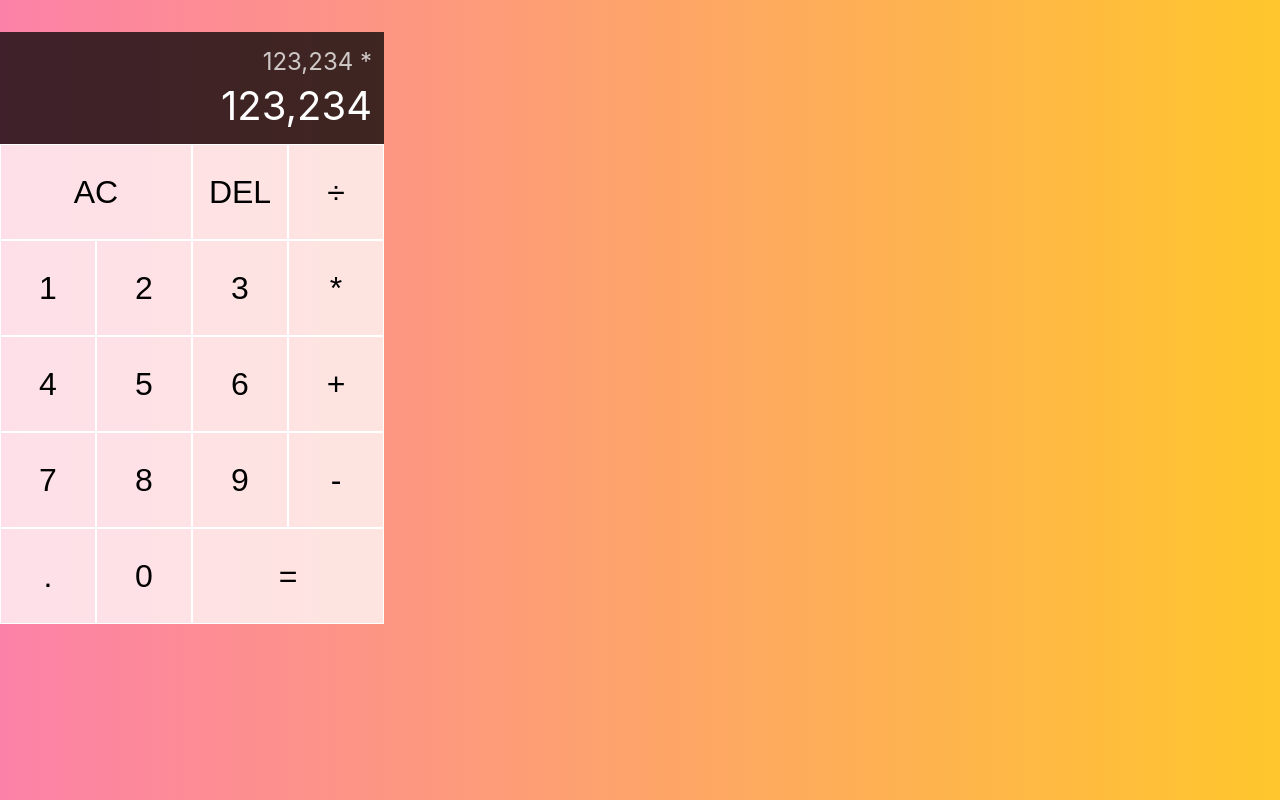
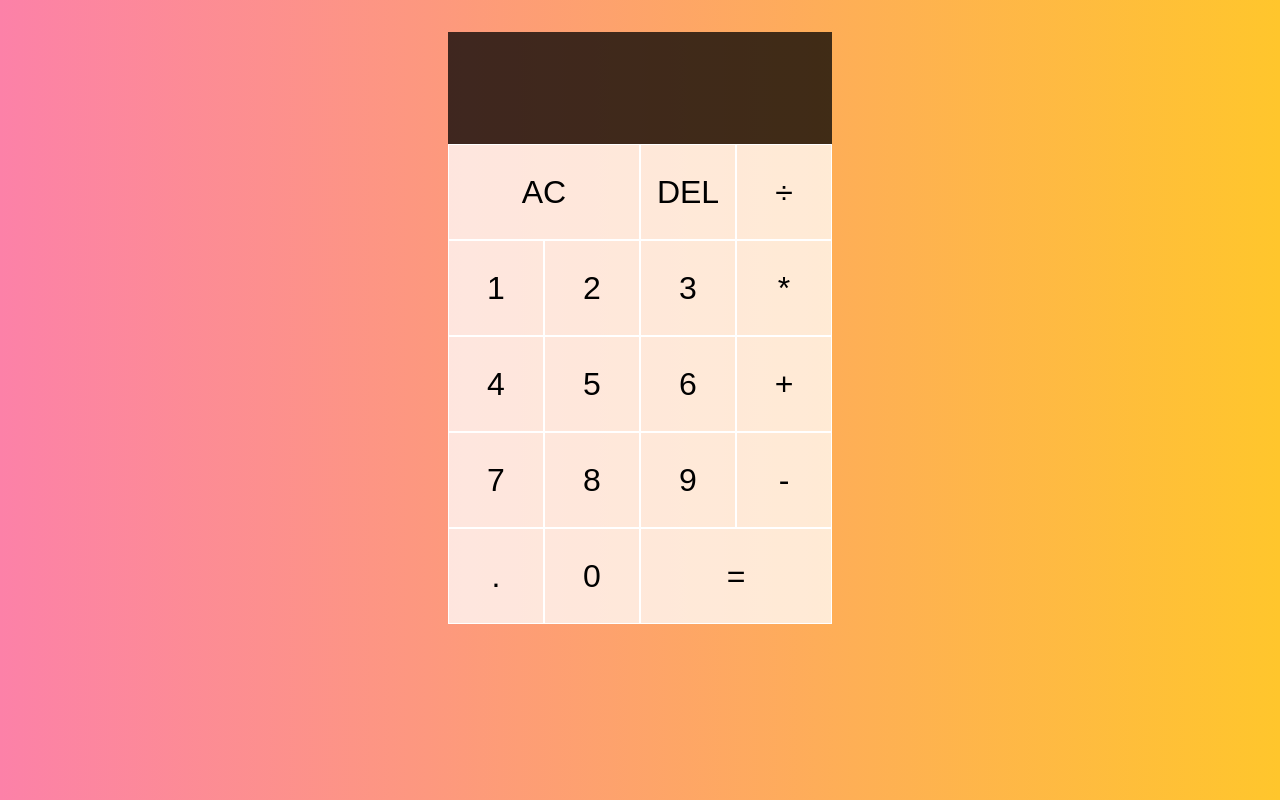
Before and after one commit to TheMaddoxJ/React-Calculator, a React (Create React App) app in the folder my-app/: page / in a window 1280 px wide. Built offline with nearby package versions, Linux system fonts and the light colour scheme.

Commit message:
logic for first (divide) button working

```diff
--- a/my-app/src/App.js
+++ b/my-app/src/App.js
@@ -1,15 +1,42 @@
-import "./styles.css"
+import { useReducer } from "react";
+import "./styles.css";
+import DigitButton from "./DigitButton";
+
+export const ACTIONS = {
+  ADD_DIGIT: "add-digit",
+  CHOOSE_OPERATION: "choose-operation",
+  CLEAR: "clear",
+  DELETE_DIGIT: "delete-digit",
+  EVALUATE: "evaluate",
+};
+
+function reducer(state, { type, payload }) {
+  switch (type) {
+    case ACTIONS.ADD_DIGIT:
+      return {
+        ...state,
+        currentOperand: `${state.currentOperand || ""}${payload.digit}`,
+      };
+  }
+}
 
 function App() {
+  const [{ currentOperand, previousOperand, operation }, dispatch] = useReducer(
+    reducer,
+    {}
+  );
+
   return (
     <div className="calculator-grid">
       <div className="output">
-        <div className="previous-operand">123,234 *</div>
-        <div className="current-operand">123,234</div>
+        <div className="previous-operand">
+          {previousOperand} {operation}
+        </div>
+        <div className="current-operand">{currentOperand}</div>
       </div>
       <button className="span-two">AC</button>
       <button>DEL</button>
-      <button>÷</button>
+      <DigitButton digit="÷" dispatch={dispatch} />
       <button>1</button>
       <button>2</button>
       <button>3</button>
@@ -26,7 +53,7 @@
       <button>0</button>
       <button className="span-two">=</button>
     </div>
-  )
+  );
 }
 
 export default App;
--- /dev/null
+++ b/my-app/src/DigitButton.js
@@ -0,0 +1,8 @@
+import { ACTIONS } from "./App"
+
+export default function DigitButton({ dispatch, digit }) {
+      return <button onClick={() => dispatch({ type: ACTIONS.ADD_DIGIT, payload: { digit } })}
+      >
+        {digit}
+        </button>
+}
--- a/my-app/src/styles.css
+++ b/my-app/src/styles.css
@@ -12,6 +12,7 @@
     margin-top: 2rem;
     grid-template-columns: repeat(4,6rem);
     grid-template-rows: minmax(7rem, auto) repeat(5, 6rem);
+    justify-content: center;
 }
 
 .calculator-grid > button {
```
